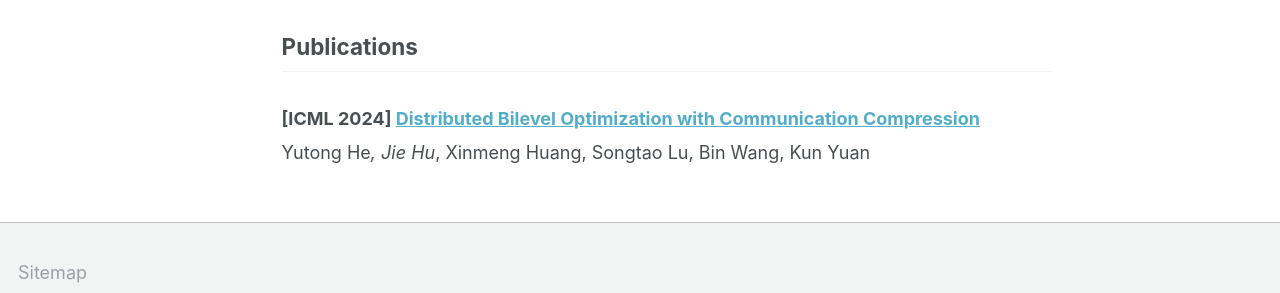
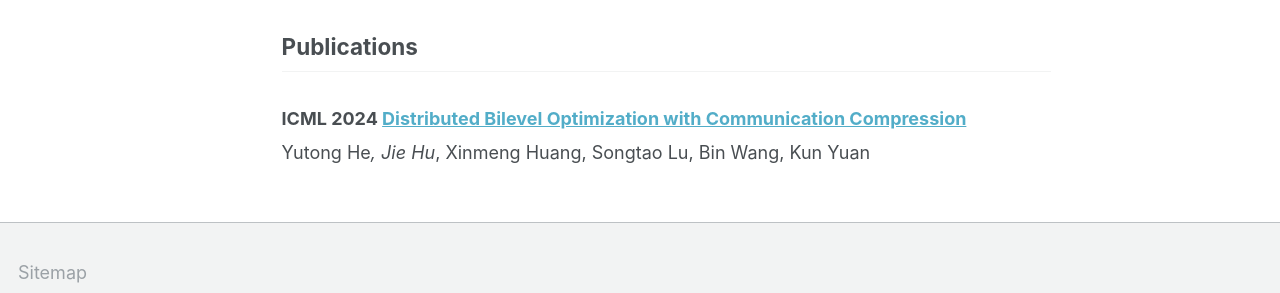
Before and after one commit to jiehu-jessica/jiehu-jessica.github.io, a Jekyll site: the page built from _pages/about.md, in a window 1280 px wide. Shown: the part 536-829 px from the top of the page. Built offline with Jekyll 4.4.1, drawn with Linux system fonts in a browser that asks for light colours; some web fonts are replaced; a file with an impossible date is left out.

```diff
--- a/_pages/about.md
+++ b/_pages/about.md
@@ -21,5 +21,5 @@ If you are interested, please feel free to contact me through e-mail :)
 ## Publications
 
 
-### [ICML 2024] [Distributed Bilevel Optimization with Communication Compression](https://arxiv.org/pdf/2405.18858)
+### ICML 2024 [Distributed Bilevel Optimization with Communication Compression](https://arxiv.org/pdf/2405.18858)
 Yutong He*, Jie Hu*, Xinmeng Huang, Songtao Lu, Bin Wang, Kun Yuan
```
